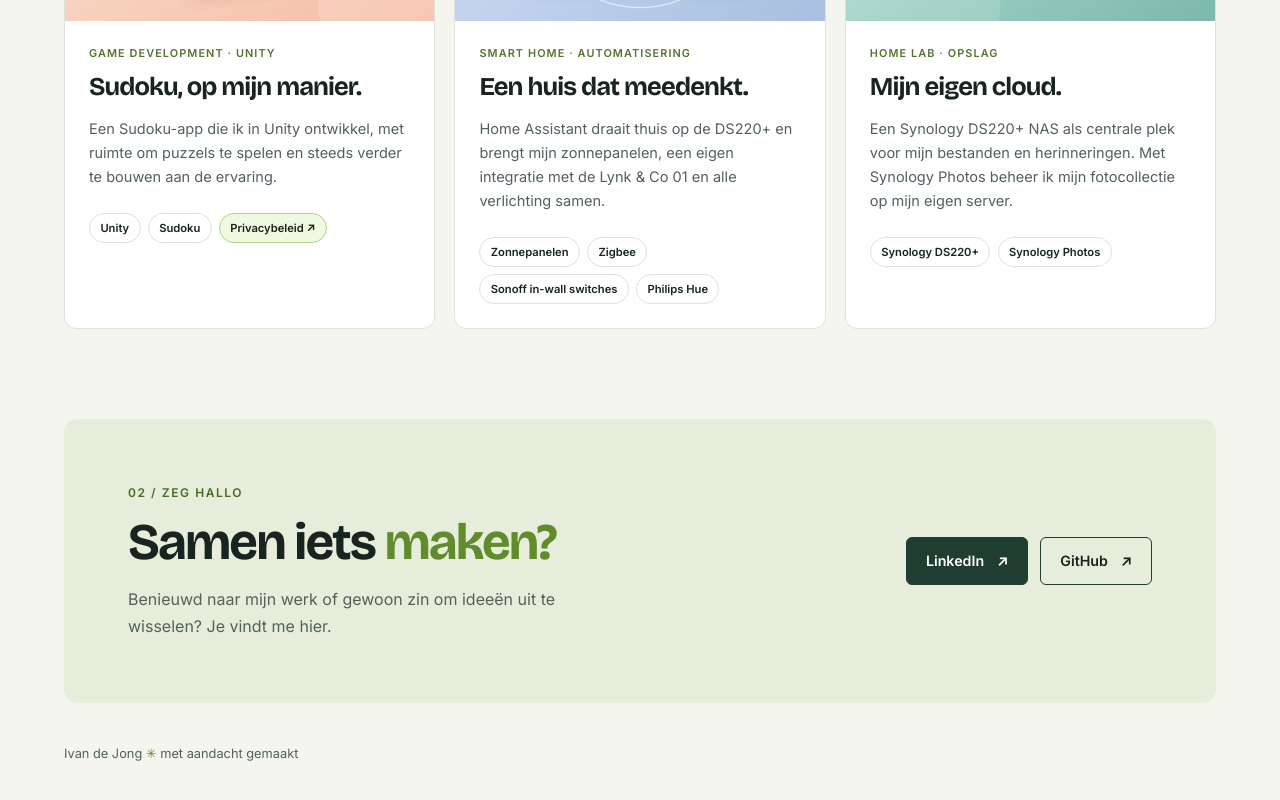
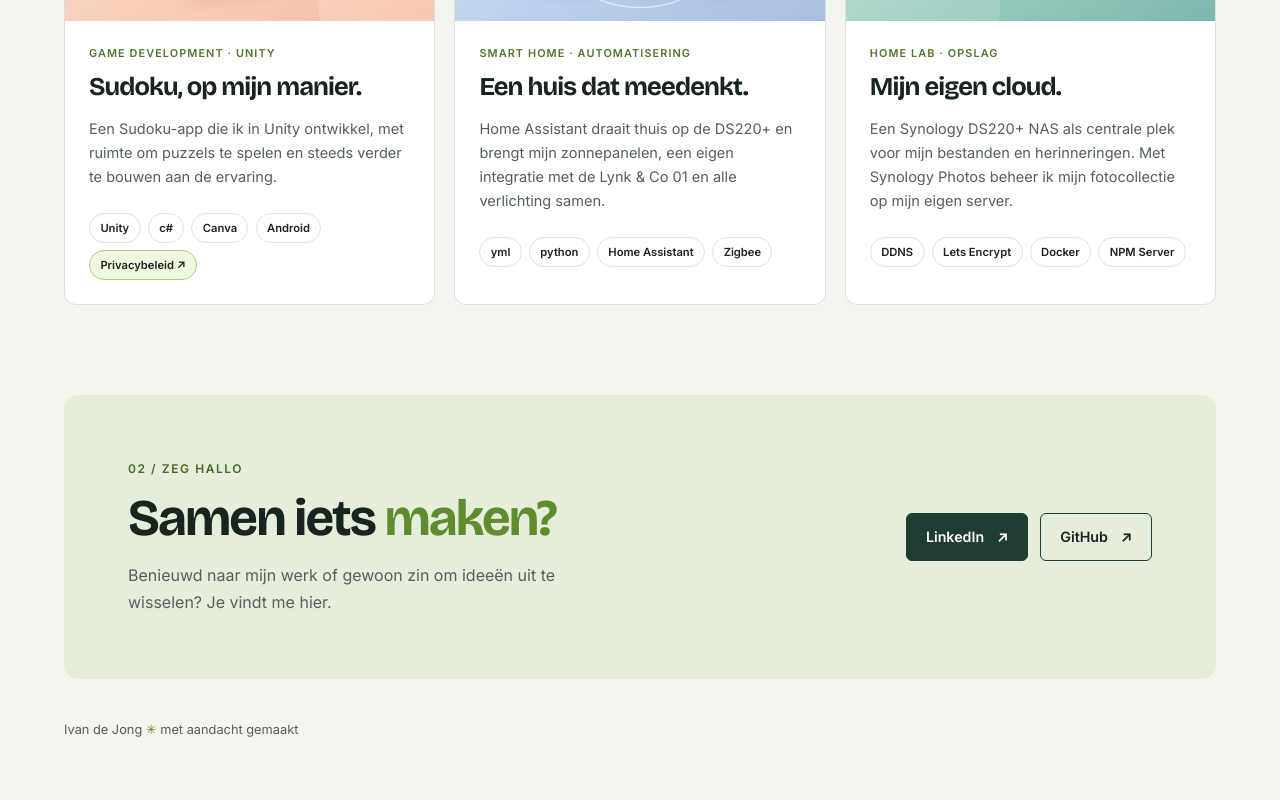
Before and after one commit to IvandeJong/Website, an Angular app: page / in a window 1280 px wide. Shown: the part 1242-2042 px from the top of the page. Built offline with nearby package versions, Linux system fonts and the light colour scheme.

Commit message:
update project tags

```diff
--- a/src/app/projects.ts
+++ b/src/app/projects.ts
@@ -25,7 +25,7 @@ export const PROJECTS: readonly Project[] = [
       'Een Synology DS220+ NAS als centrale plek voor mijn bestanden en herinneringen. Met Synology Photos beheer ik mijn fotocollectie op mijn eigen server.',
     image: 'images/synology.svg',
     imageAlt: 'Illustratie van een Synology NAS en fotogalerij',
-    tags: ['Synology DS220+', 'Synology Photos'],
+    tags: ['DDNS', 'Lets Encrypt', 'Docker' , 'NPM Server'],
   },
   {
     id: 'home-assistant',
@@ -36,7 +36,7 @@ export const PROJECTS: readonly Project[] = [
       'Home Assistant draait thuis op de DS220+ en brengt mijn zonnepanelen, een eigen integratie met de Lynk & Co 01 en alle verlichting samen.',
     image: 'images/home-assistant.svg',
     imageAlt: 'Illustratie van een slim huis met zonnepanelen en verlichting',
-    tags: ['Zonnepanelen', 'Zigbee', 'Sonoff in-wall switches', 'Philips Hue'],
+    tags: ['yml', 'python', 'Home Assistant', 'Zigbee'],
   },
   {
     id: 'sudoku-app',
@@ -47,7 +47,7 @@ export const PROJECTS: readonly Project[] = [
       'Een Sudoku-app die ik in Unity ontwikkel, met ruimte om puzzels te spelen en steeds verder te bouwen aan de ervaring.',
     image: 'images/sudoku.svg',
     imageAlt: 'Illustratie van een Sudoku-spelbord',
-    tags: ['Unity', 'Sudoku'],
+    tags: ['Unity', 'c#', 'Canva', 'Android'],
     link: {
       label: 'Privacybeleid',
       url: 'sudoku-privacy.html',
```
